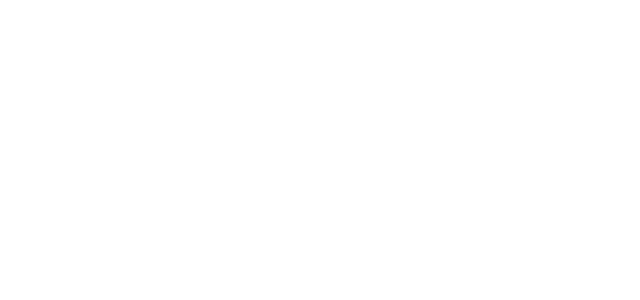
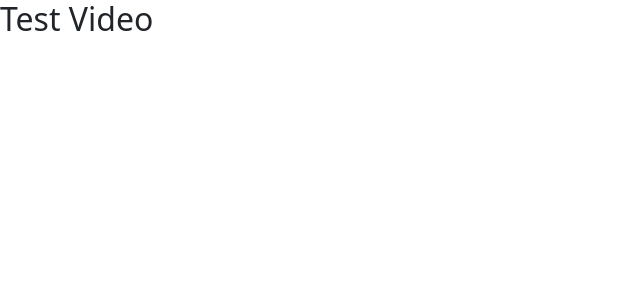
Before and after one commit to CojaONIX/react-mytube, a React (Create React App) app: page /video/11 in a window 1280 px wide. Before the commit this address had no page. Shown: the top 300 px of the page, without its empty margins (0-640 px from the left). Built offline with nearby package versions, Linux system fonts and the light colour scheme.

Commit message:
5.14 Wildcard

```diff
--- a/src/App.js
+++ b/src/App.js
@@ -1,6 +1,7 @@
 import "bootstrap/dist/css/bootstrap.min.css"
 import {BrowserRouter, Route, Routes} from "react-router-dom";
 import Home from "./Pages/Home";
+import Video from "./Components/Video";
 
 
 const App = () => {
@@ -8,6 +9,7 @@
         <BrowserRouter>
             <Routes>
                 <Route path="/" element={<Home />} />
+                <Route path="/video/:id" element={<Video />} />
 
 
             </Routes>
--- /dev/null
+++ b/src/Components/Video.js
@@ -0,0 +1,9 @@
+
+const Video = () => {
+
+    return (
+        <h2>Test Video</h2>
+    )
+}
+
+export default Video;
```
